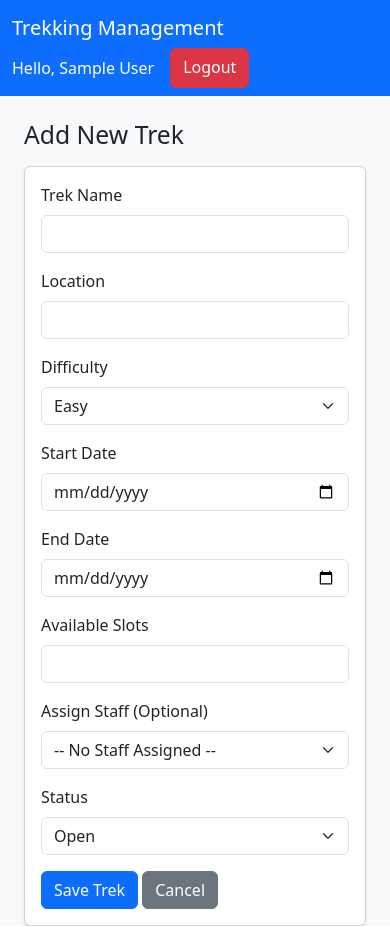
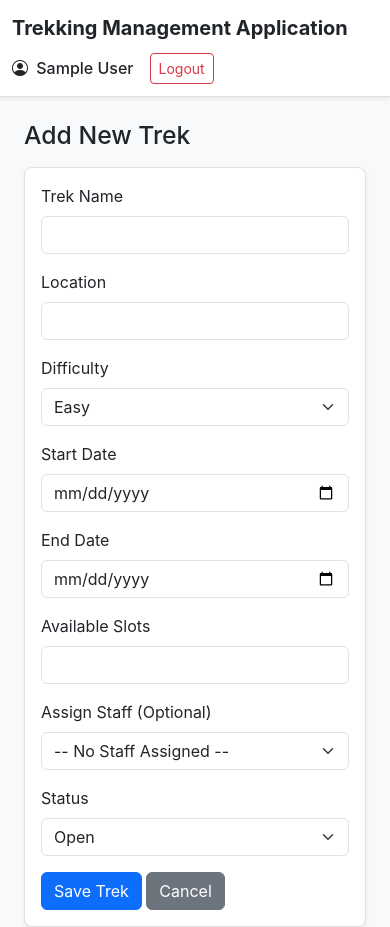
Before and after one commit to 25f1000912/Trekking-Management-Application, a Flask app: page /admin/treks/add in a window 390 px wide. Run offline with Flask 3, Linux system fonts and the light colour scheme; the visitor is signed in with stand-in values (Sample User, id 1); data comes from the database, SQL or seed files in the repository.

Commit message:
Milestone-8 Responsive UI and Styling

```diff
--- a/app.py
+++ b/app.py
@@ -428,12 +428,17 @@ def reopen_trek(id):
         flash('You do not have permission to modify this trek.', 'danger')
         return redirect(url_for('staff_dashboard'))
 
-    # Revert status to Open
+    # Revert Trek status to Open
     trek.status = 'Open'
+
+    # Revert associated 'Completed' bookings back to 'Booked'
+    bookings_to_update = Booking.query.filter_by(trek_id=trek.id, status='Completed').all()
+    for booking in bookings_to_update:
+        booking.status = 'Booked'
+
     db.session.commit()
 
-    flash(f'Trek "{trek.name}" has been reopened. New registrations are now allowed.', 'success')
-    # Redirect back to the same manage page
+    flash(f'Trek "{trek.name}" has been reopened and participant bookings have been restored to Upcoming.', 'success')
     return redirect(url_for('manage_assigned_trek', id=trek.id))
 
 
@@ -469,9 +474,23 @@ def user_dashboard():
     # Assumes your Booking model has a backref to Trek (e.g., booking.trek.name)
     all_user_bookings = Booking.query.filter_by(user_id=session.get('user_id')).order_by(Booking.booking_date.desc()).all()
 
-    # Split into Upcoming (Booked) and Past (Completed/Cancelled)
+    # 1. Get the active upcoming bookings
     upcoming_bookings = [b for b in all_user_bookings if b.status in ['Booked', 'Confirmed', 'Pending']]
-    past_bookings = [b for b in all_user_bookings if b.status in ['Completed', 'Cancelled']]
+
+    # 2. Extract just the Trek IDs for those active bookings
+    upcoming_trek_ids = [b.trek_id for b in upcoming_bookings]
+
+    # 3. Build unique past bookings (latest only per trek)
+    past_bookings = []
+    seen_past_trek_ids = set() # Keeps track of treks we've already added
+
+    for b in all_user_bookings:
+        # Check if it's a past status AND not currently in upcoming
+        if b.status in ['Completed', 'Cancelled'] and b.trek_id not in upcoming_trek_ids:
+            # Only add it if we haven't processed this specific trek yet
+            if b.trek_id not in seen_past_trek_ids:
+                past_bookings.append(b)
+                seen_past_trek_ids.add(b.trek_id)
 
     # Generate a list of Trek IDs the user has actively booked
     booked_trek_ids = [b.trek_id for b in all_user_bookings if b.status != 'Cancelled']
@@ -508,9 +527,10 @@ def book_trek(trek_id):
         return redirect(url_for('user_dashboard'))
 
     # 3. Check for duplicate bookings by this user
-    existing_booking = Booking.query.filter_by(
-        user_id=session.get('user_id'),
-        trek_id=trek.id
+    existing_booking = Booking.query.filter(
+        Booking.user_id == session.get('user_id'),
+        Booking.trek_id == trek.id,
+        Booking.status.in_(['Booked', 'Confirmed', 'Pending'])
     ).first()
 
     if existing_booking:
@@ -546,6 +566,41 @@ def book_trek(trek_id):
     # If GET request, show confirmation page
     return render_template('confirm_booking.html', trek=trek)
 
+@app.route('/cancel_booking/<int:id>', methods=['POST'])
+@login_required
+def cancel_booking(id):
+    # Ensure only the User role can perform this action
+    if session.get('role') != 'User':
+        return redirect(url_for('login'))
+
+    booking = Booking.query.get_or_404(id)
+
+    # Security: Ensure the logged-in user actually owns this booking
+    if booking.user_id != session.get('user_id'):
+        flash('Unauthorized action.', 'danger')
+        return redirect(url_for('user_dashboard'))
+
+    # Prevent cancelling bookings that are already completed or cancelled
+    if booking.status in ['Completed', 'Cancelled']:
+        flash('This booking cannot be modified.', 'warning')
+        return redirect(url_for('user_dashboard'))
+
+    try:
+        # Update the booking status
+        booking.status = 'Cancelled'
+
+        # Free up the slot in the Trek table
+        booking.trek.available_slots += 1
+
+        db.session.commit()
+        flash(f'Your booking for {booking.trek.name} has been cancelled.', 'success')
+
+    except Exception as e:
+        db.session.rollback()
+        flash('An error occurred while cancelling your booking.', 'danger')
+
+    return redirect(url_for('user_dashboard'))
+
 @app.route('/view_booking/<int:id>')
 @login_required
 def view_booking(id):
--- a/templates/base.html
+++ b/templates/base.html
@@ -6,49 +6,101 @@
     <title>Trekking Management</title>
     <link href="https://cdn.jsdelivr.net/npm/bootstrap@5.3.0/dist/css/bootstrap.min.css" rel="stylesheet">
     <link rel="stylesheet" href="https://cdn.jsdelivr.net/npm/bootstrap-icons@1.11.3/font/bootstrap-icons.min.css">
+
+    <!-- Embedded Custom CSS to match target design -->
+    <style>
+        body {
+            font-family: -apple-system, BlinkMacSystemFont, "Segoe UI", Roboto, "Helvetica Neue", Arial, sans-serif;
+            color: #212529;
+        }
+
+        /* Navbar styling */
+        .navbar {
+            border-bottom: 1px solid #e0e0e0;
+        }
+
+        /* Card styling */
+        .card {
+            background-color: #ffffff;
+            border: 1px solid #e0e0e0;
+            border-radius: 8px;
+            box-shadow: 0 1px 3px rgba(0,0,0,0.02);
+        }
+
+        /* Table styling */
+        .table-responsive {
+            background-color: #ffffff;
+            border: 1px solid #e0e0e0;
+            border-radius: 8px;
+            overflow: hidden;
+        }
+
+        .table thead th {
+            background-color: #f4f5f7;
+            color: #495057;
+            font-weight: 600;
+            border-bottom: 1px solid #e0e0e0;
+            padding: 12px 16px;
+        }
+
+        .table tbody td {
+            vertical-align: middle;
+            padding: 12px 16px;
+            border-bottom: 1px solid #f0f0f0;
+        }
+
+        /* Outline Button styling */
+        .btn-outline-primary {
+            font-weight: 500;
+            border-radius: 4px;
+        }
+    </style>
 </head>
 <body class="bg-light">
 
-
-    <nav class="navbar navbar-expand-lg navbar-dark bg-primary mb-4">
+    <!-- Changed to navbar-light bg-white to match the design -->
+    <nav class="navbar navbar-expand-lg navbar-light bg-white mb-4 shadow-sm">
         <div class="container">
             {% if session.get('role') == 'Admin' %}
-                <a class="navbar-brand" href="{{ url_for('admin') }}">Trekking Management</a>
+                <a class="navbar-brand text-dark fw-bold" href="{{ url_for('admin') }}">Trekking Management Application</a>
             {% elif session.get('role') == 'Staff' %}
-                <a class="navbar-brand" href="{{ url_for('staff_dashboard') }}">Trekking Management</a>
+                <a class="navbar-brand text-dark fw-bold" href="{{ url_for('staff_dashboard') }}">Trekking Management Application</a>
             {% elif session.get('role') == 'User' %}
-                <a class="navbar-brand" href="{{ url_for('user_dashboard') }}">Trekking Management</a>
+                <a class="navbar-brand text-dark fw-bold" href="{{ url_for('user_dashboard') }}">Trekking Management Application</a>
             {% else %}
-                <a class="navbar-brand" href="{{ url_for('login') }}">Trekking Management</a>
+                <a class="navbar-brand text-dark fw-bold" href="{{ url_for('login') }}">Trekking Management Application</a>
             {% endif %}
-            <div class="d-flex">
+
+            <div class="d-flex align-items-center">
                 {% if 'user_id' in session %}
-                    <span class="navbar-text me-3 text-white">Hello, {{ session['name'] }}</span>
-                    <a href="/logout" class="btn btn-danger">Logout</a>
+                    <!-- Added user icon to match design -->
+                    <span class="navbar-text me-3 text-dark fw-medium">
+                        <i class="bi bi-person-circle me-1"></i> {{ session['name'] }}
+                    </span>
+                    <a href="/logout" class="btn btn-outline-danger btn-sm">Logout</a>
                 {% else %}
-                    <a href="/login" class="btn btn-outline-light me-2">Login</a>
-                    <a href="/register" class="btn btn-light">Register</a>
+                    <a href="/login" class="btn btn-outline-primary me-2">Login</a>
+                    <a href="/register" class="btn btn-primary">Register</a>
                 {% endif %}
             </div>
         </div>
     </nav>
 
     <div class="container">
-
-    <div class="container">
+        <!-- Flash Messages Block -->
         {% with messages = get_flashed_messages(with_categories=true) %}
             {% if messages %}
                 {% for category, message in messages %}
-                    <!-- Use Bootstrap alert classes based on the category (e.g., success, danger) -->
-                    <div class="alert alert-{{ category if category != 'message' else 'info' }} alert-dismissible fade show mt-3" role="alert">
+                    {% set alert_class = 'danger' if category in ['error', 'danger'] else ('success' if category == 'success' else 'info') %}
+                    <div class="alert alert-{{ alert_class }} alert-dismissible fade show shadow-sm" role="alert">
                         {{ message }}
                         <button type="button" class="btn-close" data-bs-dismiss="alert" aria-label="Close"></button>
                     </div>
                 {% endfor %}
             {% endif %}
         {% endwith %}
-    </div>
 
+        <!-- Main Content Block -->
         {% block content %}
         {% endblock %}
     </div>
```
Also changed, not shown: templates/view_booking.html (+10 -2 lines).
